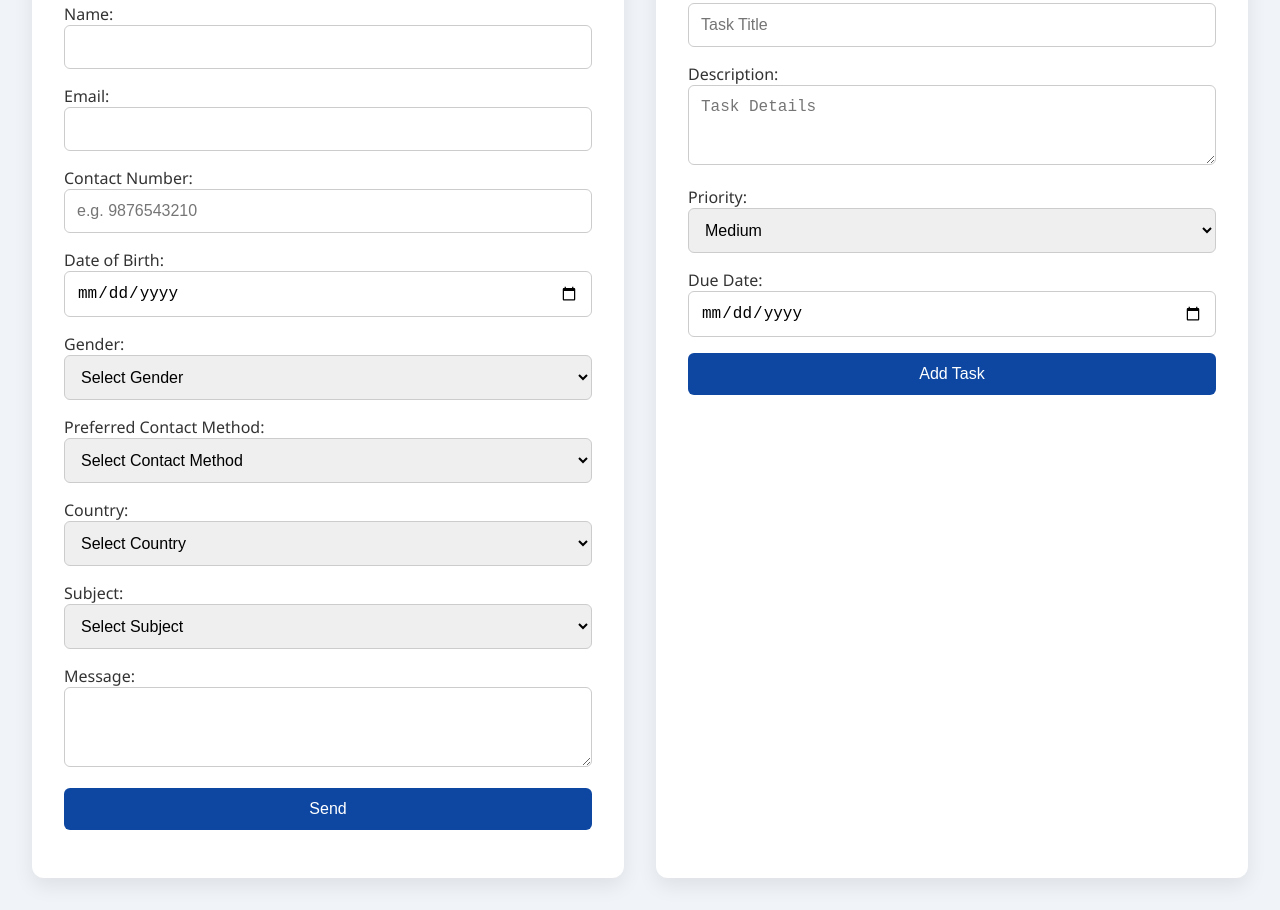
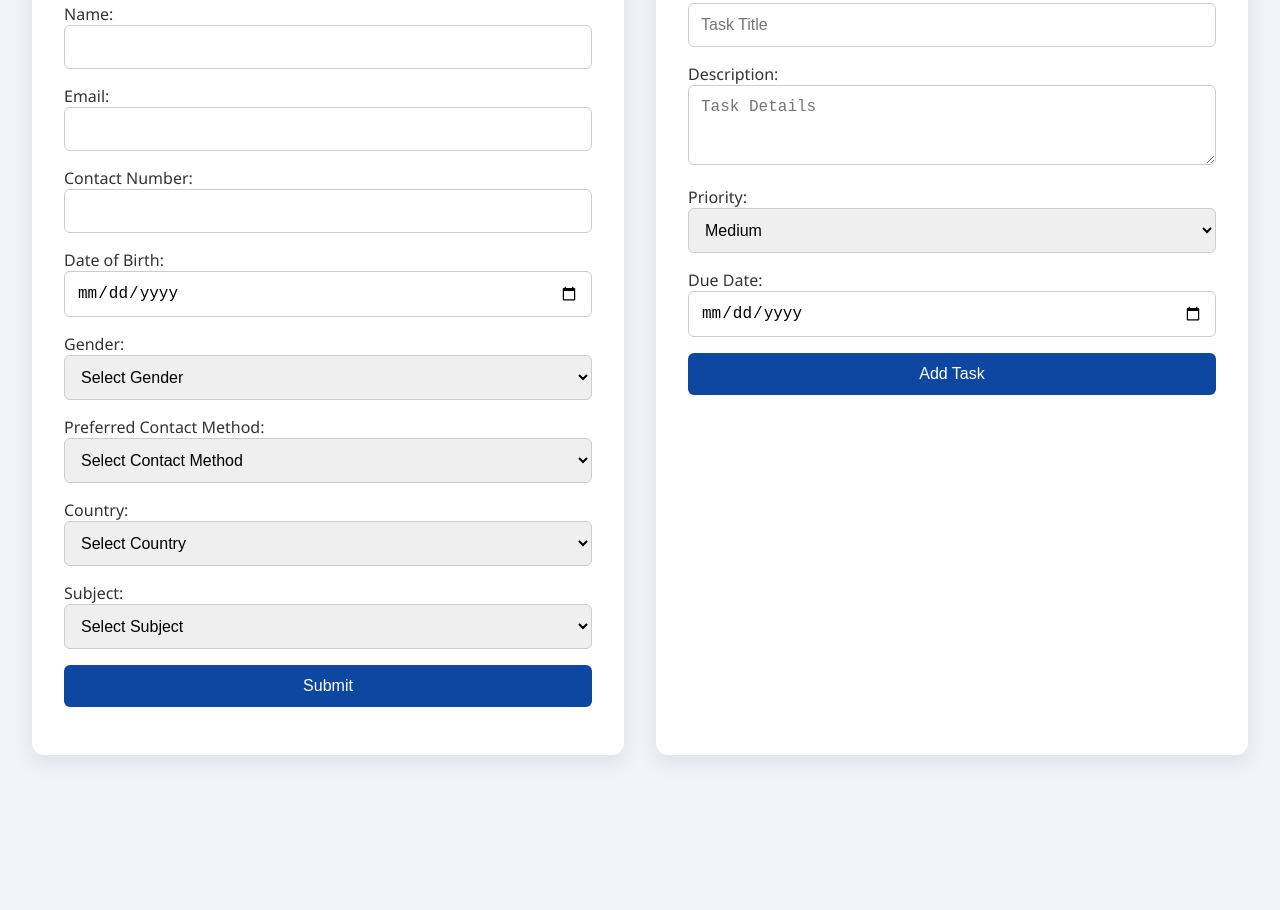
Before and after one commit to RavipatiAkhila/ApexPlanet-2, a plain HTML site: page index.html in a window 1280 px wide. Shown: the part 252-1162 px from the top of the page. After the commit the page ends 1039 px from the top, so only its background shows below. Drawn offline with Linux system fonts and the light colour scheme.

Commit message:
Update index.html

```diff
--- a/index.html
+++ b/index.html
@@ -26,8 +26,8 @@
         <label for="email">Email:</label>
         <input type="email" id="email" required />
 
-        <label for="contact">Contact Number:</label>
-        <input type="tel" id="contact" pattern="[0-9]{10}" required placeholder="e.g. 9876543210" />
+        <label for="contactNumber">Contact Number:</label>
+        <input type="tel" id="contactNumber" pattern="[0-9]{10}" required placeholder="" />
 
         <label for="dob">Date of Birth:</label>
         <input type="date" id="dob" required />
@@ -50,8 +50,6 @@
           <option value="WhatsApp">WhatsApp</option>
         </select>
 
-        </div>
-
         <label for="country">Country:</label>
         <select id="country" required>
           <option value="">Select Country</option>
@@ -69,12 +67,7 @@
           <option>Sales Inquiry</option>
         </select>
 
-
-
-        <label for="message">Message:</label>
-        <textarea id="message" required></textarea>
-
-        <button type="submit">Send</button>
+        <button type="submit">Submit</button>
       </form>
     </section>
 
@@ -96,7 +89,7 @@
       <label for="dueDate">Due Date:</label>
       <input type="date" id="dueDate" />
 
-      <button onclick="addTask()">Add Task</button>
+      <button type="button" onclick="addTask()">Add Task</button>
       <ul id="taskList"></ul>
     </section>
   </main>
```
Lines whose indentation alone changed are shown as unchanged.
